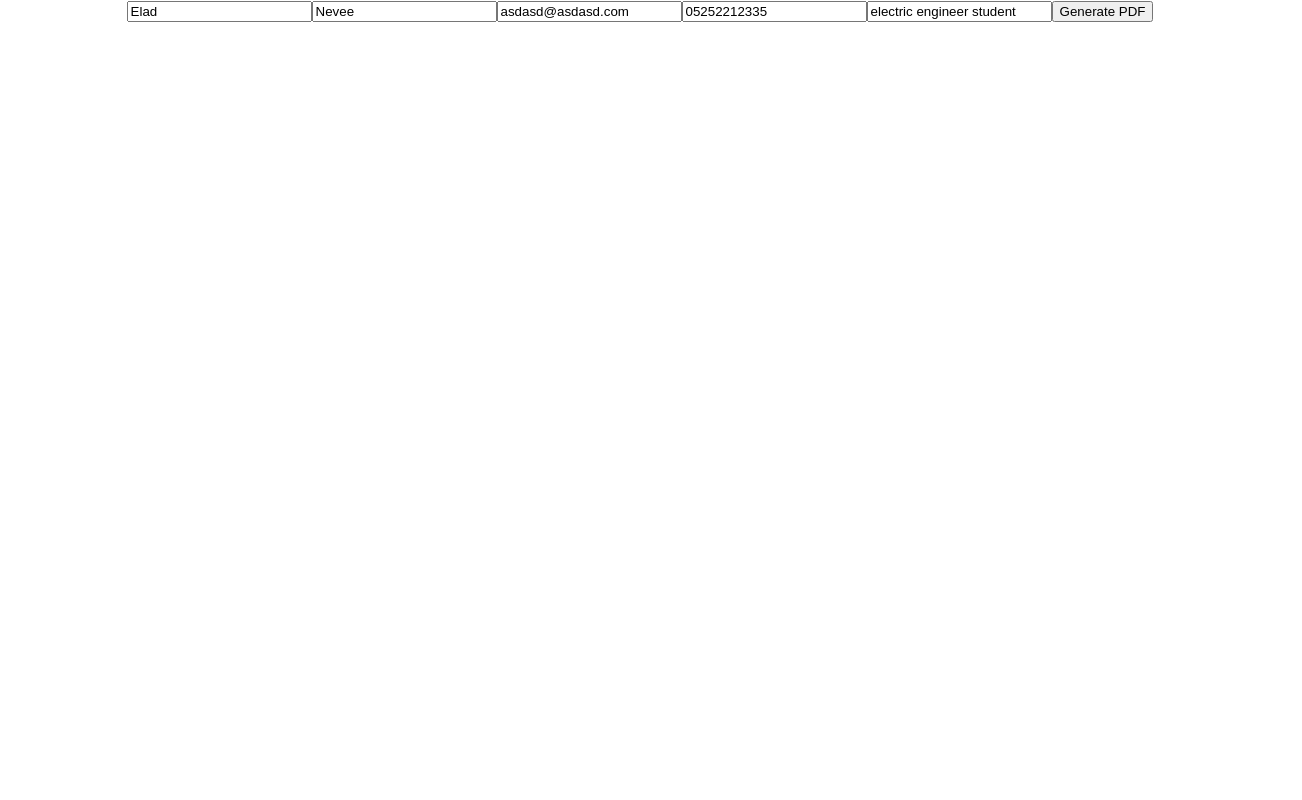
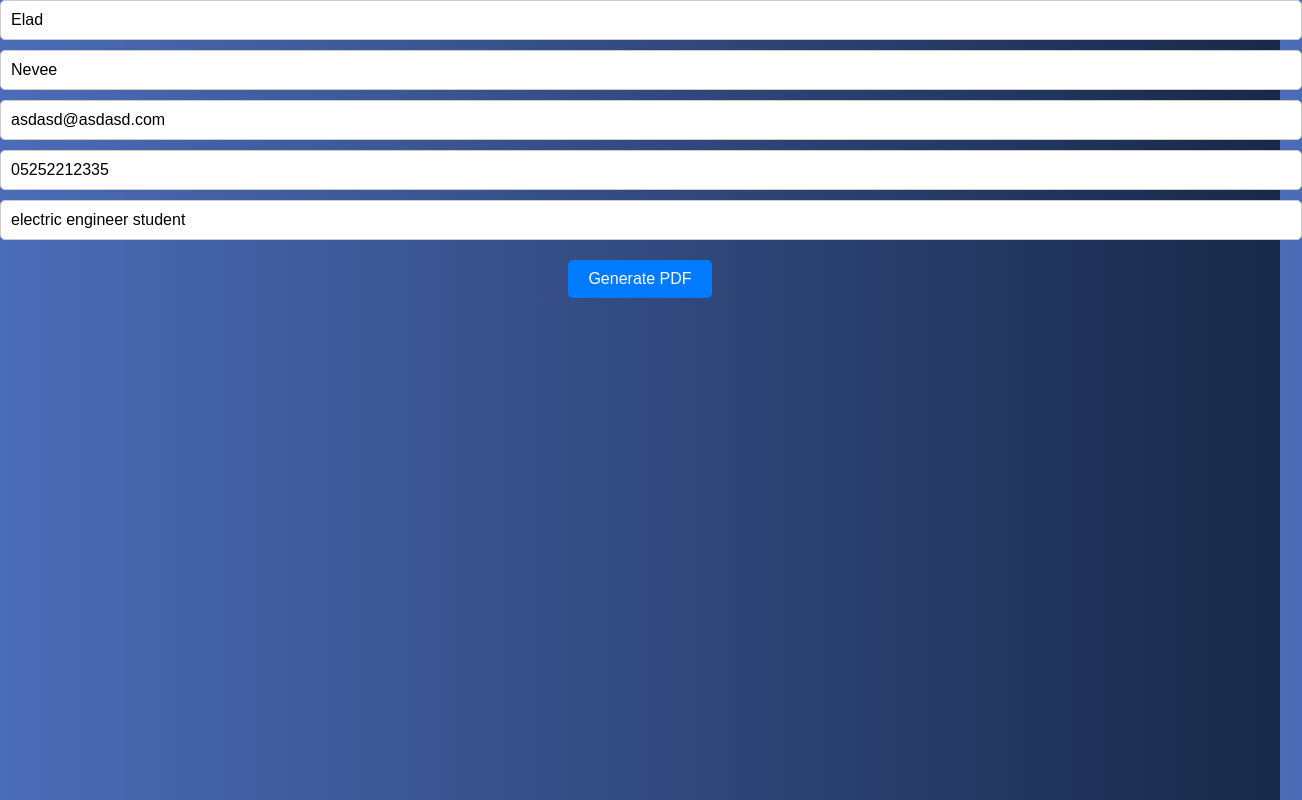
Before and after one commit to NviCoder/GenerateCV, a React (Create React App) app in the folder client/: page / in a window 1280 px wide. Shown: the whole page, 1302 px wide, since content can reach past the window. Built offline with nearby package versions, Linux system fonts and the light colour scheme; no server answers.

Commit message:
More style to the page

```diff
--- a/client/src/App.tsx
+++ b/client/src/App.tsx
@@ -1,13 +1,13 @@
 import React from 'react';
 import './App.css';
 import LoginPage from './Pages/Login/LoginPage';
-import GeneraePdf from './Pages/GeneratorPage/PDFGenerator';
+import PDFGenerator from './Pages/PDFGenerator/PDFGenerator';
 
 function App() {
   return (
     <div className="App">
       {/* <LoginPage /> */}
-      <GeneraePdf/>
+      <PDFGenerator/>
     </div>
   );
 }
--- /dev/null
+++ b/client/src/Common/Sppiner.tsx
@@ -0,0 +1,48 @@
+import styled, { keyframes } from 'styled-components';
+
+interface SpinnerProps {
+  size?: number;
+  color?: string;
+  backgroundColor?: string;
+}
+
+const SpinnerWrapper = styled.div<{ backgroundColor?: string }>`
+  position: fixed;
+  top: 0;
+  left: 0;
+  right: 0;
+  bottom: 0;
+  background-color: ${(props) => props.backgroundColor || 'rgba(0, 0, 0, 0.6)'};
+  z-index: 9999;
+  display: flex;
+  align-items: center;
+  justify-content: center;
+  opacity: ${(props) => (props.backgroundColor ? '1' : '0.8')};
+`;
+
+const spin = keyframes`
+  to {
+    transform: rotate(360deg);
+  }
+`;
+
+const SpinnerContainer = styled.div<{ size?: number; color?: string }>`
+  border-radius: 50%;
+  width: ${(props) => props.size || 40}px;
+  height: ${(props) => props.size || 40}px;
+  border: 3px solid ${(props) => props.color || '#fff'};
+  border-top-color: transparent;
+  animation: ${spin} 1s linear infinite;
+`;
+
+const Spinner: React.FC<SpinnerProps> = ({
+  size,
+  color,
+  backgroundColor,
+}: SpinnerProps) => (
+  <SpinnerWrapper backgroundColor={backgroundColor}>
+    <SpinnerContainer size={size} color={color} />
+  </SpinnerWrapper>
+);
+
+export default Spinner;
--- a/client/src/Pages/Login/LoginStyles.ts
+++ b/client/src/Pages/Login/LoginStyles.ts
@@ -17,7 +17,6 @@ export const Container = styled.div`
   align-items: center;
   justify-content: center;
   height: 100vh;
-  background: linear-gradient(to right, #4b6cb7, #182848);
   position: relative;
 `;
 
--- a/client/src/Pages/GeneratorPage/PDFGenerator.tsx
+++ b/client/src/Pages/PDFGenerator/PDFGenerator.tsx
@@ -2,6 +2,37 @@ import React, { useState } from 'react';
 import jsPDF from 'jspdf';
 import 'jspdf-autotable';
 import usePDFGenerator from './usePDFGenerator';
+import styled from 'styled-components';
+import Spinner from '../../Common/Sppiner';
+
+
+const Container = styled.div`
+  display: flex;
+  flex-direction: column;
+  align-items: center;
+  justify-content: center;
+  height: 100%;
+`;
+
+const Input = styled.input`
+  padding: 10px;
+  margin-bottom: 10px;
+  border-radius: 5px;
+  border: 1px solid #ccc;
+  width: 100%;
+  font-size: 16px;
+`;
+
+const Button = styled.button`
+  padding: 10px 20px;
+  border: none;
+  background-color: #007bff;
+  color: #fff;
+  border-radius: 5px;
+  cursor: pointer;
+  font-size: 16px;
+  margin-top: 10px;
+`;
 
 function PDFGenerator() {
   const [firstName, setFirstName] = useState('Elad');
@@ -82,22 +113,22 @@ function PDFGenerator() {
   }
 
   return (
-    <>
-    {loading ?  <div>Loading...</div> :
+    <Container>
+    {loading ?  <Spinner backgroundColor="#ccc" /> :
     <div>
       {pdfUrl ? <button onClick={() => window.open(pdfUrl)}>Show me the resume 📝</button> :
       <>
-      <input type="text" placeholder="First Name" value={firstName} onChange={e => setFirstName(e.target.value)} />
-      <input type="text" placeholder="Last Name" value={lastName} onChange={e => setLastName(e.target.value)} />
-      <input type="text" placeholder="Email" value={email} onChange={e => setEmail(e.target.value)} />
-      <input type="text" placeholder="Phone" value={phone} onChange={e => setPhone(e.target.value)} />
-      <input type="text" placeholder="Job Type" value={jobType} onChange={e => setjobType(e.target.value)} />
-      <button onClick={generatePdf}>Generate PDF</button>
+      <Input type="text" placeholder="First Name" value={firstName} onChange={e => setFirstName(e.target.value)} />
+      <Input type="text" placeholder="Last Name" value={lastName} onChange={e => setLastName(e.target.value)} />
+      <Input type="text" placeholder="Email" value={email} onChange={e => setEmail(e.target.value)} />
+      <Input type="text" placeholder="Phone" value={phone} onChange={e => setPhone(e.target.value)} />
+      <Input type="text" placeholder="Job Type" value={jobType} onChange={e => setjobType(e.target.value)} />
+      <Button onClick={generatePdf}>Generate PDF</Button>
       </>
     }
     </div>
   }
-  </>
+  </Container>
   );
 }
 
--- a/client/src/index.css
+++ b/client/src/index.css
@@ -5,6 +5,7 @@ body {
     sans-serif;
   -webkit-font-smoothing: antialiased;
   -moz-osx-font-smoothing: grayscale;
+  background: linear-gradient(to right, #4b6cb7, #182848);
 }
 
 code {
```
Also changed, not shown: client/src/Pages/PDFGenerator/usePDFGenerator.ts (line endings or trailing spaces).
